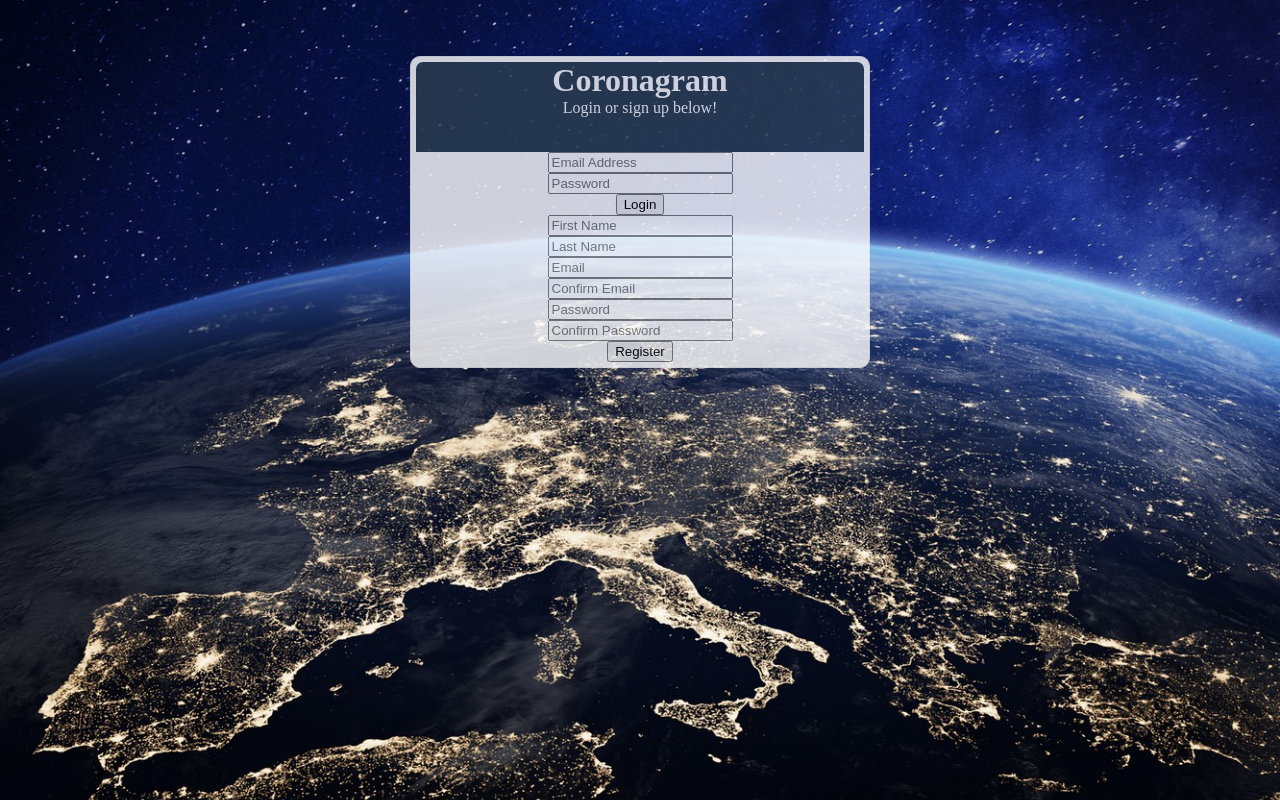
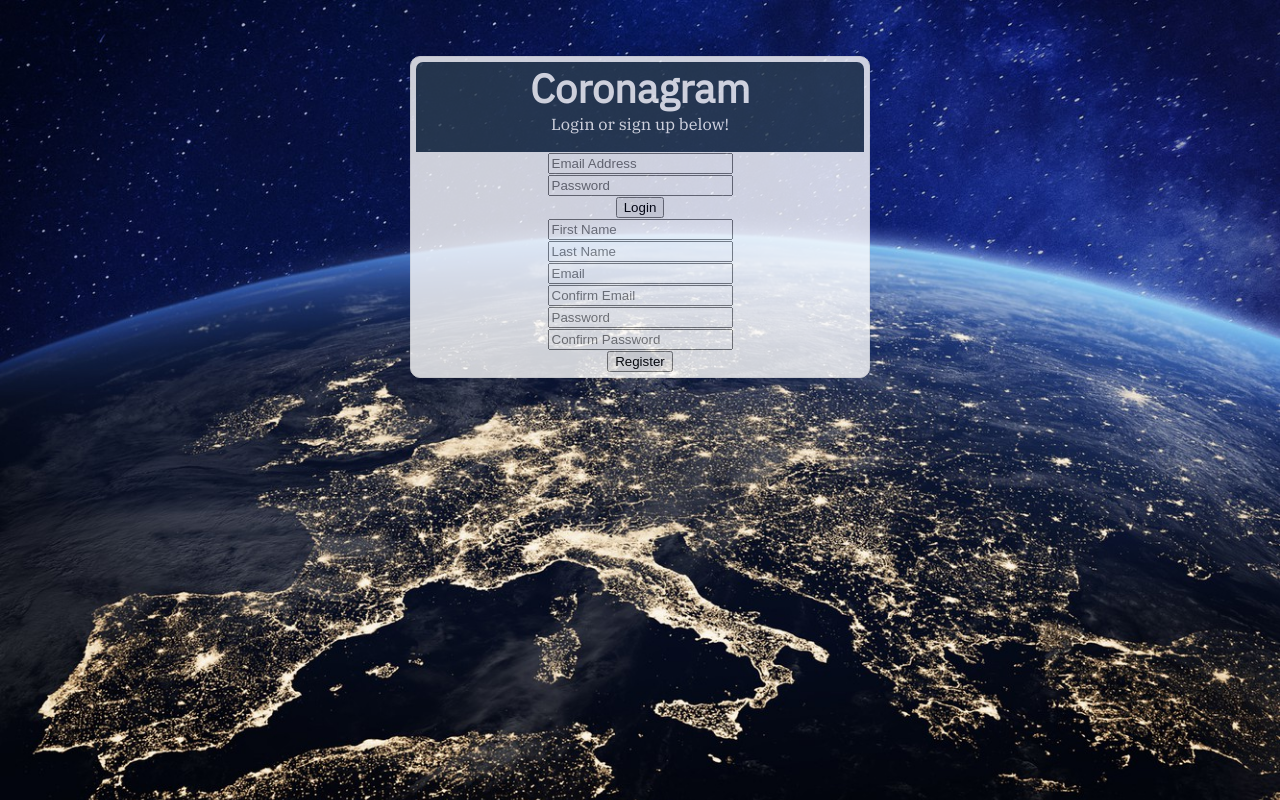
Before and after one commit to Israel-Miles/Social_Site_Cybersecurity, a PHP site: page /register.php in a window 1280 px wide. Run offline with PHP 8.4, Linux system fonts and the light colour scheme.

Commit message:
add custom fonts

```diff
--- a/assets/css/register_style.css
+++ b/assets/css/register_style.css
@@ -1,5 +1,16 @@
+@font-face {
+    font-family: 'IBMPlexSans-Regular';
+    src: url("../fonts/IBMPlexSans-Regular.ttf");
+}
+
+@font-face {
+    font-family: 'IBMPlexSerif-Regular';
+    src: url("../fonts/IBMPlexSerif-Regular.ttf");
+}
+
 html, body {
     height: 100%;
+    min-height: 100%;
     color: white;
 }
 
@@ -22,6 +33,7 @@ body {
 }
 
 .login_box {
+    font-family: 'IBMPlexSerif-Regular', sans-serif;
     position: relative;
     margin-right: auto;
     margin-left: auto;
@@ -35,6 +47,7 @@ body {
 }
 
 .login_header {
+    font-family: 'IBMPlexSerif-Regular', sans-serif;
     width: 100%;
     height: 90px;
     background-color: #2c3e50;
@@ -44,7 +57,8 @@ body {
 }
 
 .login_header h1 {
+    font-family: 'IBMPlexSans-Regular', sans-serif;
     margin-top: 0;
     margin-bottom: 0;
-
+    font-size: 250%;
 }
```
Also changed, not shown: assets/fonts/IBMPlexSans-Regular.ttf (added), assets/fonts/IBMPlexSerif-Regular.ttf (added).
